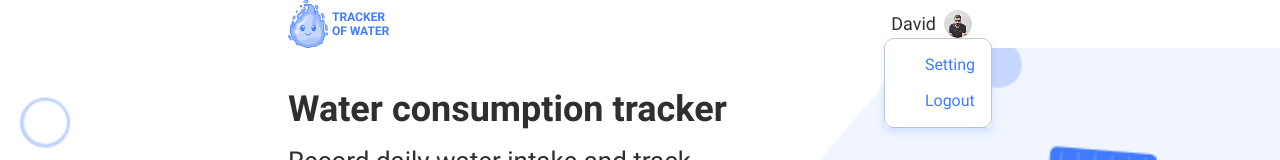
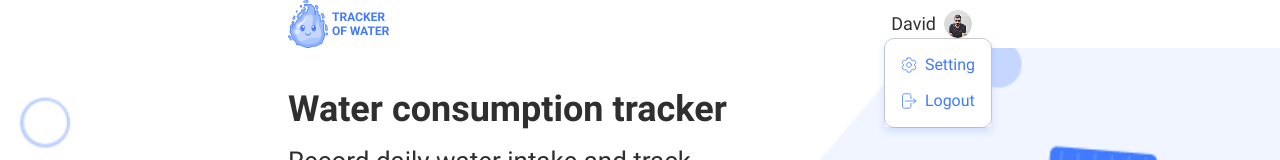
Before and after one commit to AndriyDzhuryn/AquaGuardians, a React (Vite) app: page / in a window 1280 px wide. Both pictures are taken after a click on the button "David". Shown: the top 160 px of the page. Built offline with nearby package versions, Linux system fonts and the light colour scheme.

Commit message:
change paths to logo, sprites, /

```diff
--- a/src/components/Logo/Logo.jsx
+++ b/src/components/Logo/Logo.jsx
@@ -8,7 +8,7 @@ const Logo = () => {
 
   const handleLogoClick = () => {
     if (isLoggedIn) {
-      navigate('/home');
+      navigate('/');
     } else {
       navigate('/welcome');
     }
@@ -16,11 +16,7 @@ const Logo = () => {
 
   return (
     <div className={css.logo} onClick={handleLogoClick}>
-      <img
-        src="../../../public/logo/logo.png"
-        alt="Logo"
-        className={css.logoImage}
-      />
+      <img src="/logo/logo.png" alt="Logo" className={css.logoImage} />
     </div>
   );
 };
--- a/src/components/Logo/Logo.module.css
+++ b/src/components/Logo/Logo.module.css
@@ -5,8 +5,8 @@
 }
 
 .logoImage {
-  width: auto;
-  height: auto;
+  /* width: auto;
+  height: auto; */
 }
 
 .logo:hover {
--- a/src/components/UserAuth/UserAuth.jsx
+++ b/src/components/UserAuth/UserAuth.jsx
@@ -1,18 +1,18 @@
-import { useNavigate } from "react-router-dom";
-import css from "./UserAuth.module.css";
+import { useNavigate } from 'react-router-dom';
+import css from './UserAuth.module.css';
 
 const UserAuth = () => {
   const navigate = useNavigate();
 
   const handleSignin = () => {
-    navigate("/signin");
+    navigate('/signin');
   };
 
   return (
     <button onClick={handleSignin} className={css.userAuthBtn}>
       <span className={css.userSpan}>Sign in</span>
       <svg className={css.userIcon}>
-        <use href="icons-sprite.svg#user"></use>
+        <use href="/icons/icons-sprite.svg#user"></use>
       </svg>
     </button>
   );
--- a/src/components/UserLogoModal/UserLogoModal.jsx
+++ b/src/components/UserLogoModal/UserLogoModal.jsx
@@ -45,7 +45,7 @@ const UserLogoModal = ({ onClose }) => {
       <ul className={css.dropdownList}>
         <div className={css.itemWrapper}>
           <svg className={css.setIcon}>
-            <use href="icons-sprite.svg#cog-tooth"></use>
+            <use href="/icons/icons-sprite.svg#cog-tooth"></use>
           </svg>
           <li onClick={handleSettingClick} className={css.dropdownItem}>
             Setting
@@ -53,7 +53,7 @@ const UserLogoModal = ({ onClose }) => {
         </div>
         <div className={css.itemWrapper}>
           <svg className={css.outIcon}>
-            <use href="icons-sprite.svg#arrow-right-on-rectangle"></use>
+            <use href="/icons/icons-sprite.svg#arrow-right-on-rectangle"></use>
           </svg>
           <li onClick={handleLogoutClick} className={css.dropdownItem}>
             Logout
```
